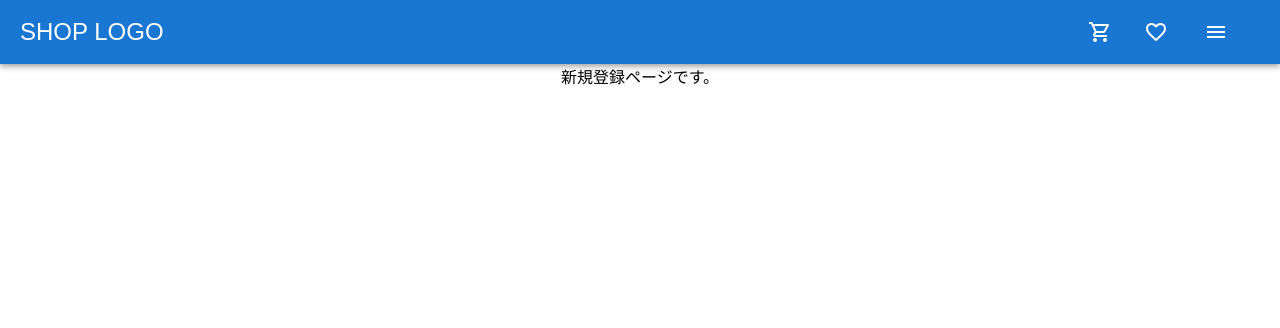
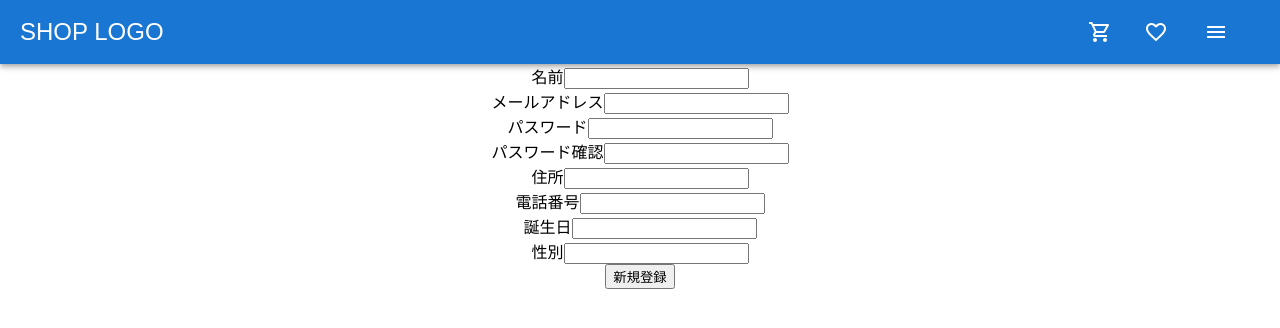
Before and after one commit to Onepiece2424/shampoo_ec_site, a React (Create React App) app in the folder frontend/: page /users/sign_up in a window 1280 px wide. Shown: the top 328 px of the page. Built offline with nearby package versions, Linux system fonts and the light colour scheme.

Commit message:
新規登録のフォームの作成

```diff
--- a/frontend/src/components/sign_up/SignUp.jsx
+++ b/frontend/src/components/sign_up/SignUp.jsx
@@ -1,11 +1,65 @@
-import React from 'react'
+import React, { useState } from 'react';
+import axios from 'axios';
 
 const SignUp = () => {
+  const [name, setName] = useState('');
+  const [address, setAddress] = useState('');
+  const [phonenumber, setPhoneNumber] = useState('');
+  const [birthday, setBirthday] = useState('');
+  const [gender, setGender] = useState('');
+  const [email, setEmail] = useState('');
+  const [password, setPassword] = useState('');
+  const [passwordConfirmation, setPasswordConfirmation] = useState('');
+
+  const handleSubmit = (e) => {
+    e.preventDefault();
+    axios.post('http://localhost:3010/api/v1/registrations', { user: { name, email, password, password_confirmation: passwordConfirmation, address, phone_number: phonenumber, birthday, gender } })
+      .then((response) => {
+        console.log(response)
+        console.log('新規登録に成功しました');
+      })
+      .catch((error) => {
+        console.log('新規登録に失敗しました');
+      });
+  };
+
   return (
-    <div>
-      新規登録ページです。
-    </div>
-  )
-}
+    <form onSubmit={handleSubmit}>
+      <div>
+        <label htmlFor="name">名前</label>
+        <input type="name" id="name" value={name} onChange={(e) => setName(e.target.value)} />
+      </div>
+      <div>
+        <label htmlFor="email">メールアドレス</label>
+        <input type="email" id="email" value={email} onChange={(e) => setEmail(e.target.value)} />
+      </div>
+      <div>
+        <label htmlFor="password">パスワード</label>
+        <input type="password" id="password" value={password} onChange={(e) => setPassword(e.target.value)} />
+      </div>
+      <div>
+        <label htmlFor="password-confirmation">パスワード確認</label>
+        <input type="password" id="password-confirmation" value={passwordConfirmation} onChange={(e) => setPasswordConfirmation(e.target.value)} />
+      </div>
+      <div>
+        <label htmlFor="address">住所</label>
+        <input type="address" id="address" value={address} onChange={(e) => setAddress(e.target.value)} />
+      </div>
+      <div>
+        <label htmlFor="phonenumber">電話番号</label>
+        <input type="phonenumber" id="phonenumber" value={phonenumber} onChange={(e) => setPhoneNumber(e.target.value)} />
+      </div>
+      <div>
+        <label htmlFor="birthday">誕生日</label>
+        <input type="birthday" id="birthday" value={birthday} onChange={(e) => setBirthday(e.target.value)} />
+      </div>
+      <div>
+        <label htmlFor="gender">性別</label>
+        <input type="gender" id="gender" value={gender} onChange={(e) => setGender(e.target.value)} />
+      </div>
+      <button type="submit">新規登録</button>
+    </form>
+  );
+};
 
-export default SignUp
+export default SignUp;
```
